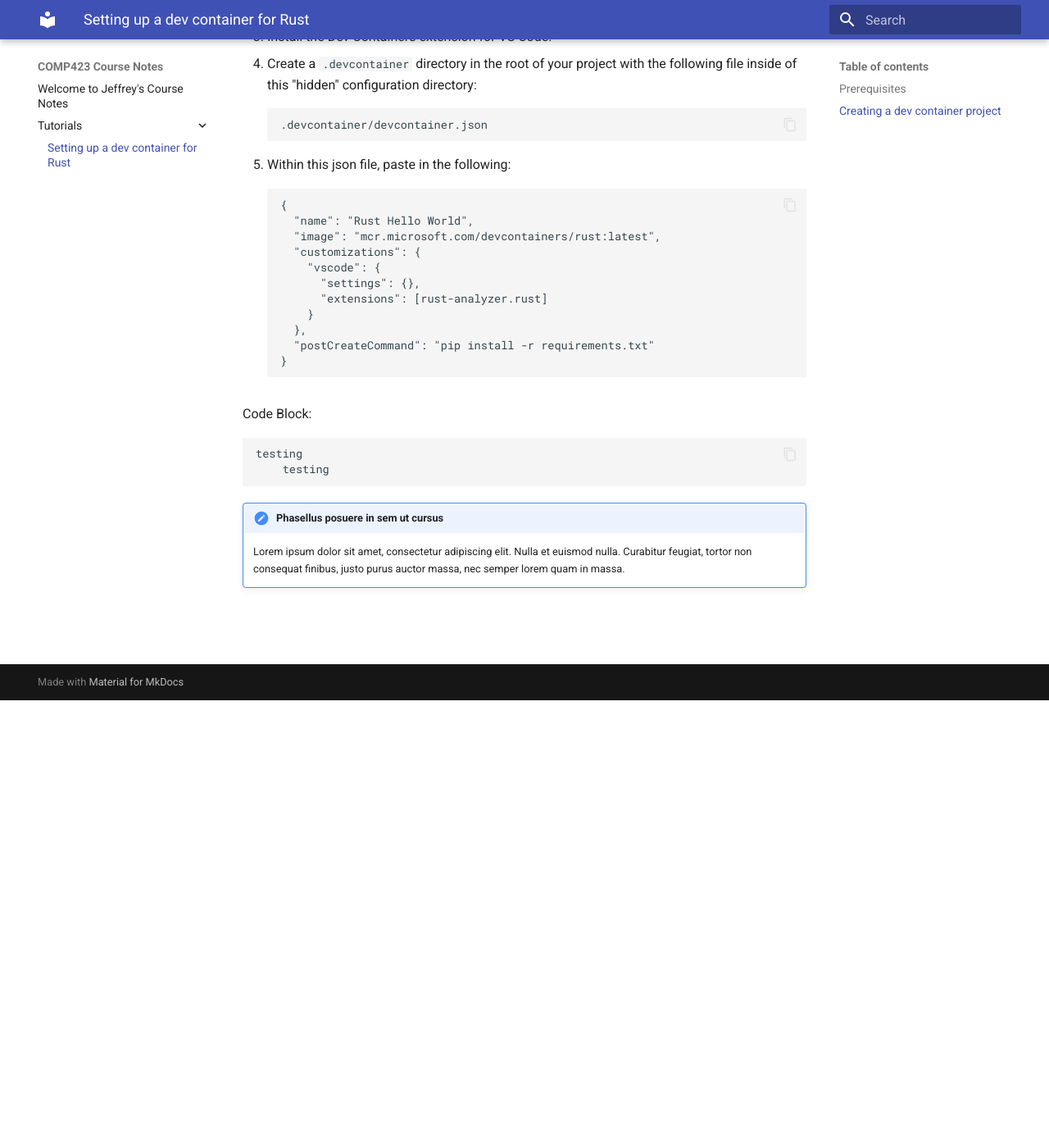
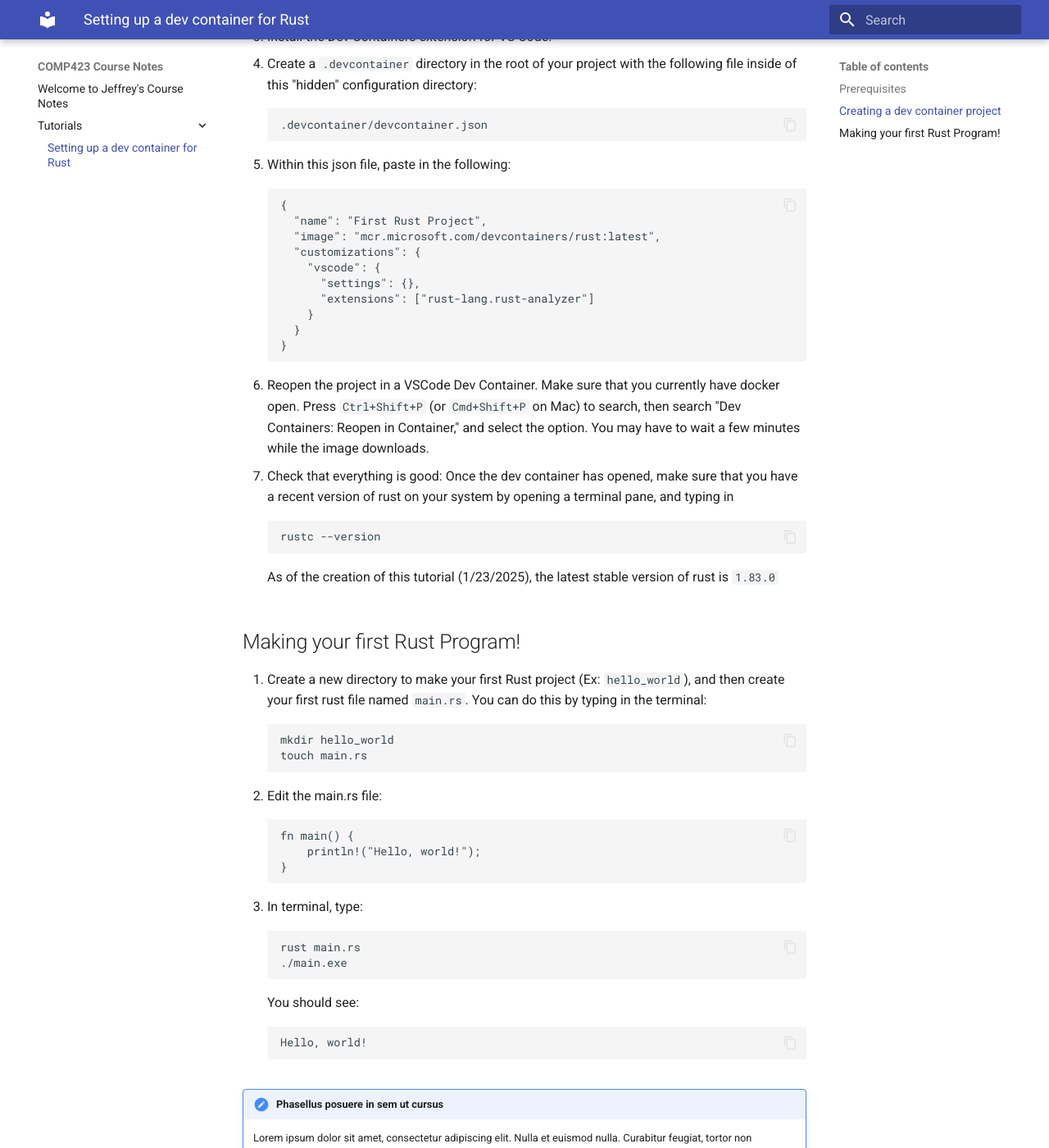
Before and after one commit to JeffJeffisawesome/comp423-course-notes, an MkDocs documentation site: the page built from docs/tutorials/rust-setup.md, in a window 1280 px wide and 1400 px high, scrolled down 546 px. Shown: the whole window at 82% size. Built offline with MkDocs 1.6.1 and Material for MkDocs 9.7.7, drawn with Linux system fonts in a browser that asks for light colours; some of the changed text lies outside the part shown.

Commit message:
added the barebones of the tutorial

````diff
--- a/docs/tutorials/rust-setup.md
+++ b/docs/tutorials/rust-setup.md
@@ -2,7 +2,7 @@
 * Primary author: [Jeffrey Zhu](https://github.com/JeffJeffisawesome)
 * Reviewer: [Justin Su](https://github.com/jsu21ges)
 ## Prerequisites
-Make sure that
+You must have docker installed and running before the dev container can be created
 ## Creating a dev container project
 1. Create a new directory for your project. Name it ```Rust-Project```. In terminal, this will look like:
 ```
@@ -17,23 +17,44 @@ mkdir Rust-Project
 5. Within this json file, paste in the following:
 ```
 {
-  "name": "Rust Hello World",
+  "name": "First Rust Project",
   "image": "mcr.microsoft.com/devcontainers/rust:latest",
   "customizations": {
     "vscode": {
       "settings": {},
-      "extensions": [rust-analyzer.rust]
+      "extensions": ["rust-lang.rust-analyzer"]
     }
-  },
-  "postCreateCommand": "pip install -r requirements.txt"
+  }
 }
 ```
+6. Reopen the project in a VSCode Dev Container. Make sure that you currently have docker open. Press ```Ctrl+Shift+P``` (or ```Cmd+Shift+P``` on Mac) to search, then search "Dev Containers: Reopen in Container," and select the option. You may have to wait a few minutes while the image downloads.
 
+7. Check that everything is good: Once the dev container has opened, make sure that you have a recent version of rust on your system by opening a terminal pane, and typing in
+```
+rustc --version
+```
+As of the creation of this tutorial (1/23/2025), the latest stable version of rust is ```1.83.0```
 
-Code Block:
+## Making your first Rust Program!
+1. Create a new directory to make your first Rust project (Ex: ```hello_world```), and then create your first rust file named ```main.rs```. You can do this by typing in the terminal:
 ```
-testing
-    testing
+mkdir hello_world
+touch main.rs
+```
+2. Edit the main.rs file:
+```
+fn main() {
+    println!("Hello, world!");
+}
+```
+3. In terminal, type:
+```
+rust main.rs
+./main.exe
+```
+You should see:
+```
+Hello, world!
 ```
 
 !!! note "Phasellus posuere in sem ut cursus"
````
